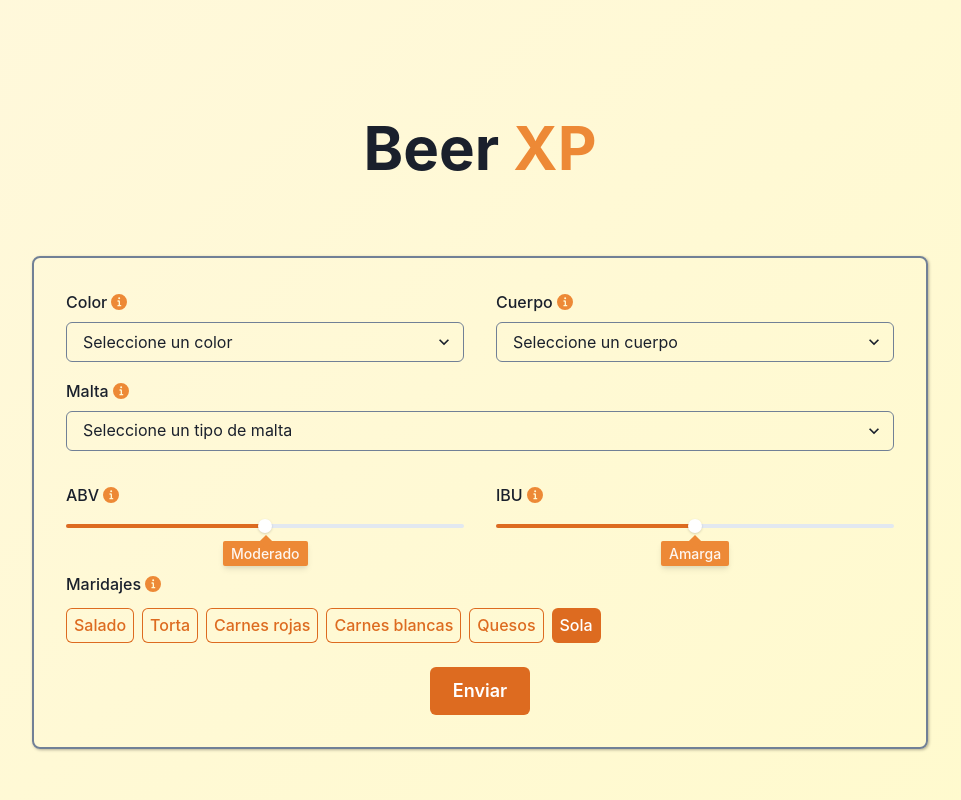
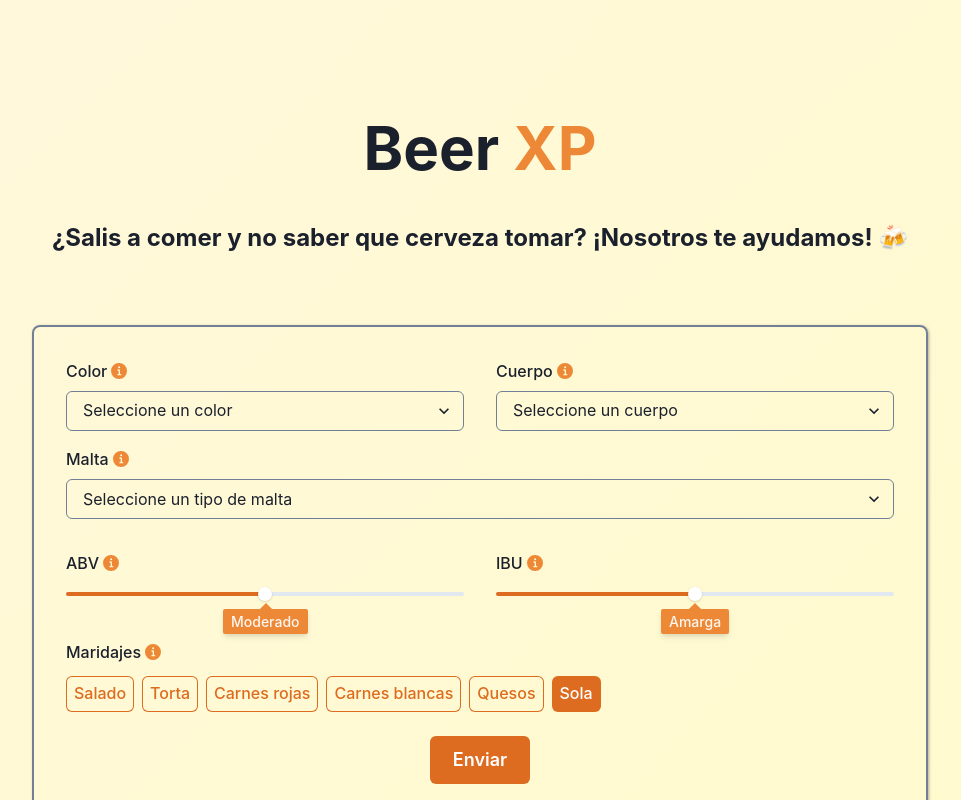
Before and after one commit to yaninafaretta/Fallas, a React (Create React App) app: page / in a window 1280 px wide. Shown: the whole page, without its empty margins (160-1121 px from the left). Built offline with nearby package versions, Linux system fonts and the light colour scheme; what json-rules-engine would draw is missing.

Commit message:
Agregando descripción

```diff
--- a/src/App.js
+++ b/src/App.js
@@ -165,6 +165,10 @@ function App() {
                         <Text as="span" color={"orange.400"}>
                             XP
                         </Text>
+                    </Heading>
+                    <Heading fontSize="2xl">
+                        ¿Salis a comer y no saber que cerveza tomar? ¡Nosotros
+                        te ayudamos! 🍻
                     </Heading>
                     <Stack spacing={6} direction={"row"}>
                         <Box
```
